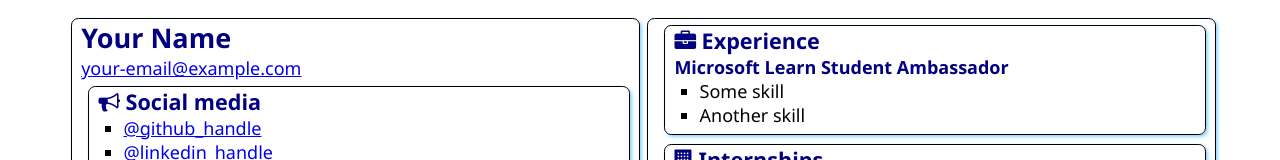
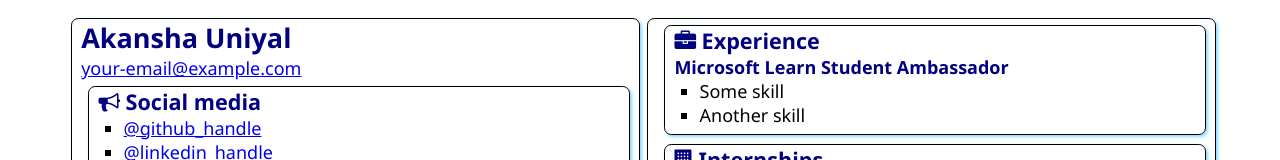
Before and after one commit to AkanshaUniyal/SATechnicalOnboarding, a plain HTML site: page src/index.html in a window 1280 px wide. Shown: the top 160 px of the page. Drawn offline with Linux system fonts and the light colour scheme.

Commit message:
Added my name Akansha Uniyal

```diff
--- a/src/index.html
+++ b/src/index.html
@@ -12,7 +12,7 @@
 <body>
     <main>
         <article class="box">
-            <h1>Your Name</h1>
+            <h1>Akansha Uniyal</h1>
             <div><a href="mailto:your.email@example.com">your-email@example.com</a></div>
 
             <section class="box">
```
